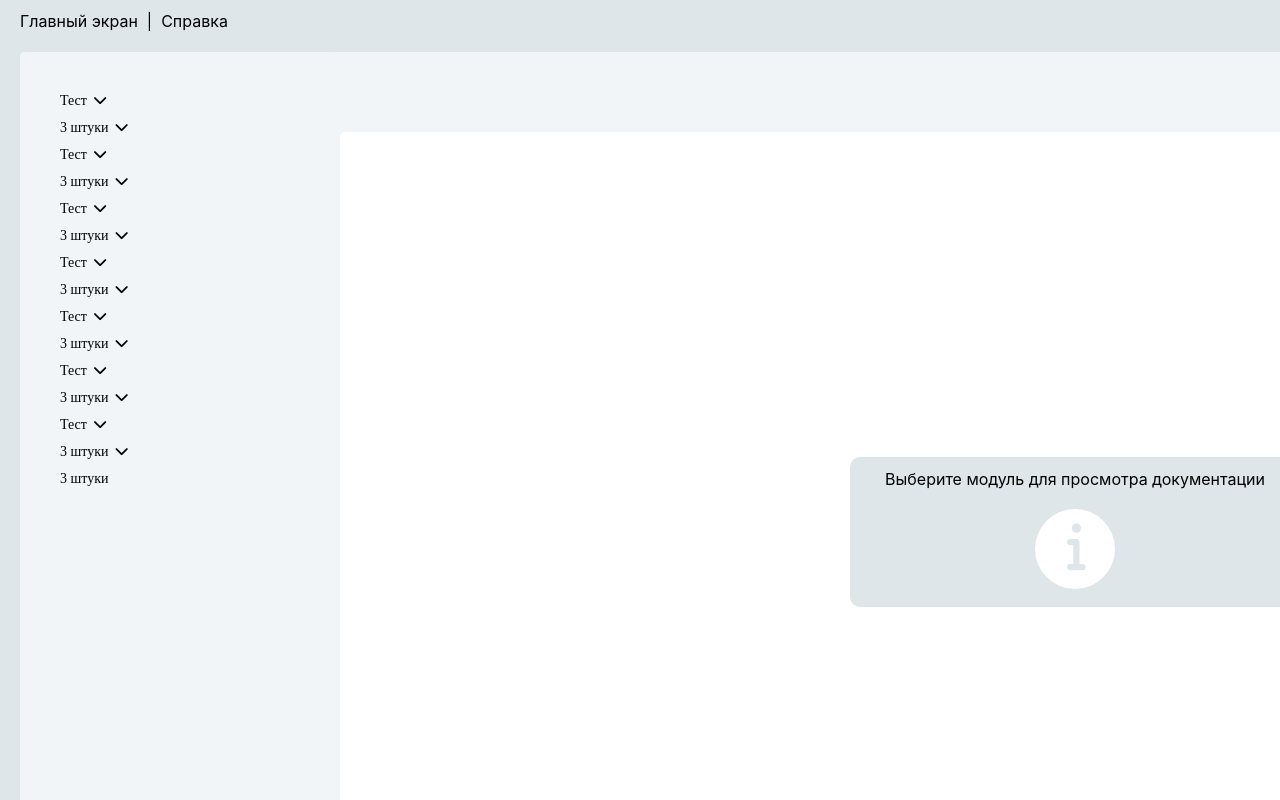
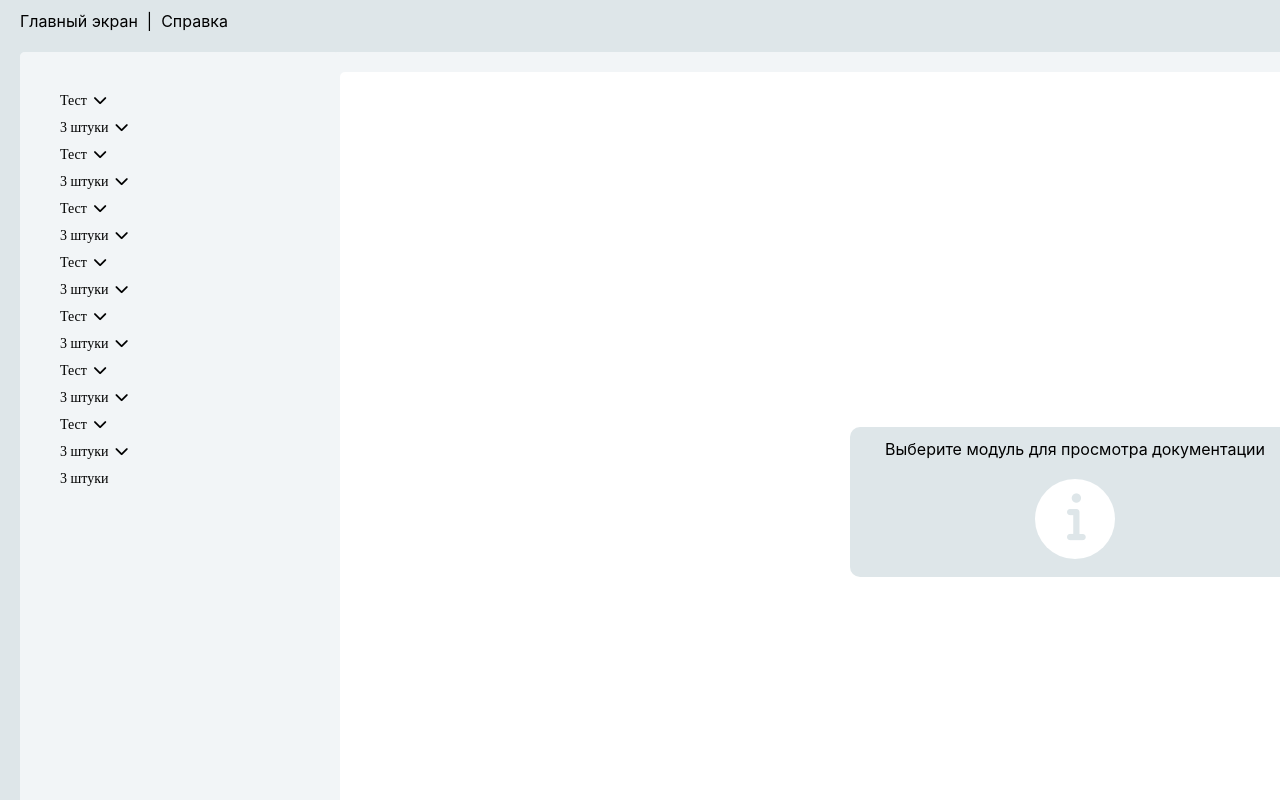
Before and after one commit to lidniQ/vitepress, a Vue app in the folder vite-project/: page / in a window 1280 px wide. Shown: the top 800 px of the page. Built offline with nearby package versions, Linux system fonts and the light colour scheme.

Commit message:
kjjjlhgh

```diff
--- a/vite-project/src/App.vue
+++ b/vite-project/src/App.vue
@@ -13,7 +13,7 @@
         <div class="directory-edit"  v-if="selectedTitle">
           <directory_menu_edit/>
         </div>
-        <div class="directory-view" :style="directoryViewStyles">
+        <div class="directory-view" :style="this.flag ? newDirectoryStyle : directoryViewStyles">
           <div class="empty_wrapper" v-if="!selectedTitle">
           <div class="empty_label"> Выберите модуль для просмотра документации </div>
           <div class="empty_icon" style="padding-left: 32px;"> <i class="fa-solid fa-info"></i></div>
@@ -53,9 +53,14 @@ export default {
   computed: {
     ...mapState(['flag', 'preview', 'selectedTitle']),
 directoryViewStyles() {
-      return {
+  return {
+        marginTop: this.selectedTitle ? '80px': '20px',
+        height: this.selectedTitle ? '800px' : '860px',
+      };
+    },
+    newDirectoryStyle() {
+  return {
         height: this.flag ? '760px' : '800px',
-        overflowX: 'hidden',
       };
     },
   },
--- a/vite-project/src/components/directory-side-bar.vue
+++ b/vite-project/src/components/directory-side-bar.vue
@@ -32,7 +32,7 @@ export default {
   data() {
     return {
       articles: [
-        { title: 'Тест', expanded: false, items: ['тести 1', 'авыавы пппппппппппппппппппппп2'] },
+        { title: 'Тест', expanded: false, items: ['тести 1', 'авыавыпппппппппп пппппппппппп2'] },
         { title: '3 штуки', expanded: false, items: ['1 штучка', '2 штучка', '3 штучка'] },
         { title: 'Тест', expanded: false, items: ['тести 1', 'авыавы 2'] },
         { title: '3 штуки', expanded: false, items: ['1 штучка', '2 штучка', '3 штучка'] },
--- a/vite-project/src/components/directory.vue
+++ b/vite-project/src/components/directory.vue
@@ -21,7 +21,7 @@ export default {
     ...mapState(['selectedText', 'textarea', 'flag', 'preview']),
       directoryViewStyles() {
       return {
-        height: this.flag ? '760px' : '800px',
+        height: this.flag ? '720px' : '800px',
         overflowX: 'hidden',
       };
     },
@@ -45,7 +45,6 @@ export default {
 textarea {
   color: black;
   width: 1470px;
-  height: 800px;
   border: none;
   padding: 0;
   margin: 0;
```
